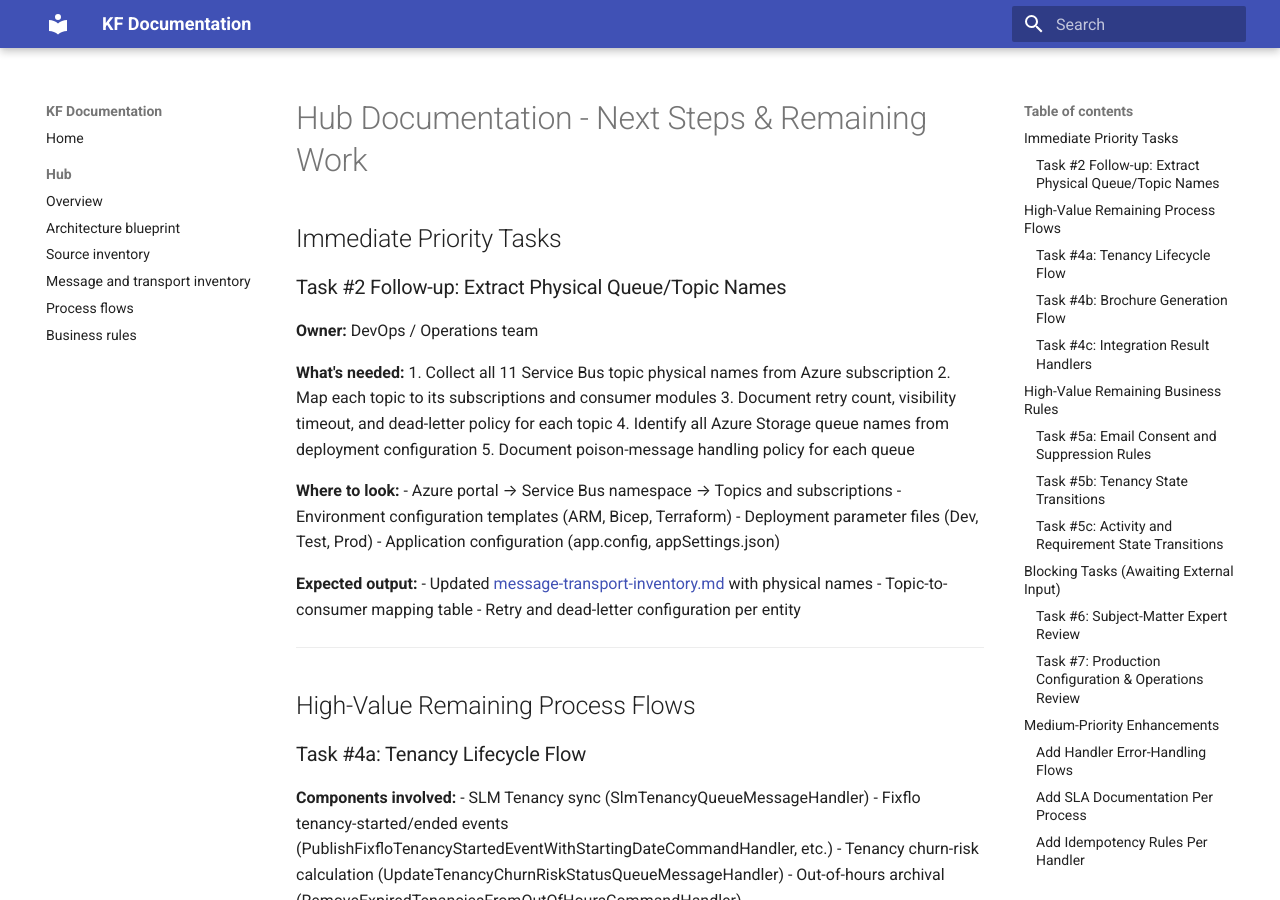
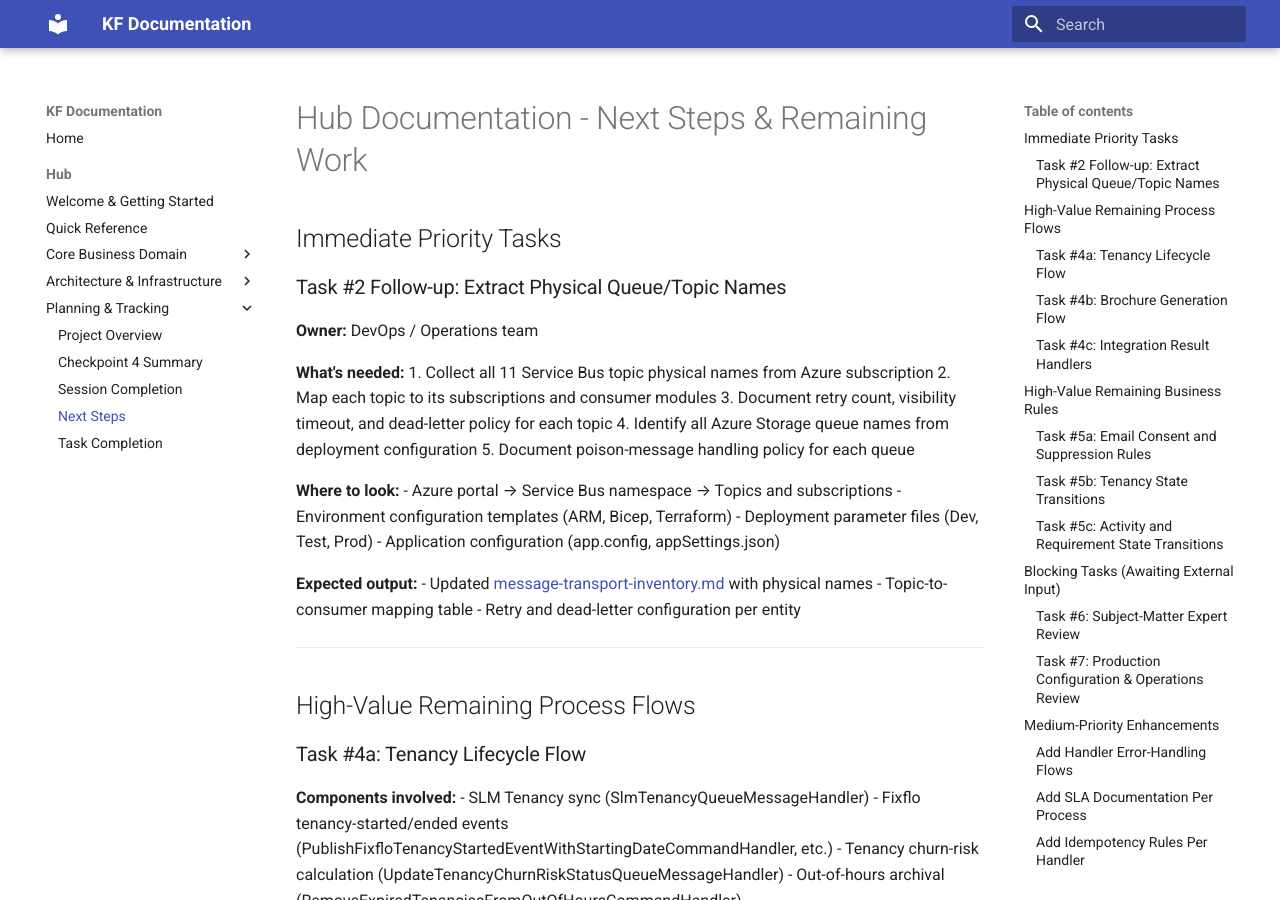
Before and after one commit to newportg/KF-Documentation, an MkDocs documentation site: the page built from Vault/projects/Hub/NEXT-STEPS.md, in a window 1280 px wide and 900 px high. Built offline with MkDocs 1.6.1 and Material for MkDocs 9.7.7, drawn with Linux system fonts in a browser that asks for light colours.

Commit message:
Update navigation structure in mkdocs.yml for improved organization

```diff
--- a/mkdocs.yml
+++ b/mkdocs.yml
@@ -33,9 +33,21 @@ exclude_docs: |
 nav:
   - Home: README.md
   - Hub:
-      - Overview: projects/Hub/README.md
-      - Architecture blueprint: projects/Hub/architecture-blueprint.md
-      - Source inventory: projects/Hub/source-inventory.md
-      - Message and transport inventory: projects/Hub/message-transport-inventory.md
-      - Process flows: projects/Hub/process-flows.md
-      - Business rules: projects/Hub/business-rules.md
+      - Welcome & Getting Started: projects/Hub/00-WELCOME.md
+      - Quick Reference: projects/Hub/QUICK-REFERENCE.md
+      - Core Business Domain:
+          - Overview: projects/Hub/CORE-DOMAIN.md
+          - API Workflows: projects/Hub/API-WORKFLOWS.md
+          - State Machines & Validators: projects/Hub/STATE-MACHINES-VALIDATORS.md
+      - Architecture & Infrastructure:
+          - Architecture blueprint: projects/Hub/architecture-blueprint.md
+          - Source inventory: projects/Hub/source-inventory.md
+          - Message and transport inventory: projects/Hub/message-transport-inventory.md
+          - Process flows: projects/Hub/process-flows.md
+          - Business rules: projects/Hub/business-rules.md
+      - Planning & Tracking:
+          - Project Overview: projects/Hub/README.md
+          - Checkpoint 4 Summary: projects/Hub/CHECKPOINT-4-SUMMARY.md
+          - Session Completion: projects/Hub/SESSION-COMPLETION-SUMMARY.md
+          - Next Steps: projects/Hub/NEXT-STEPS.md
+          - Task Completion: projects/Hub/TASK-COMPLETION-SUMMARY.md
```
